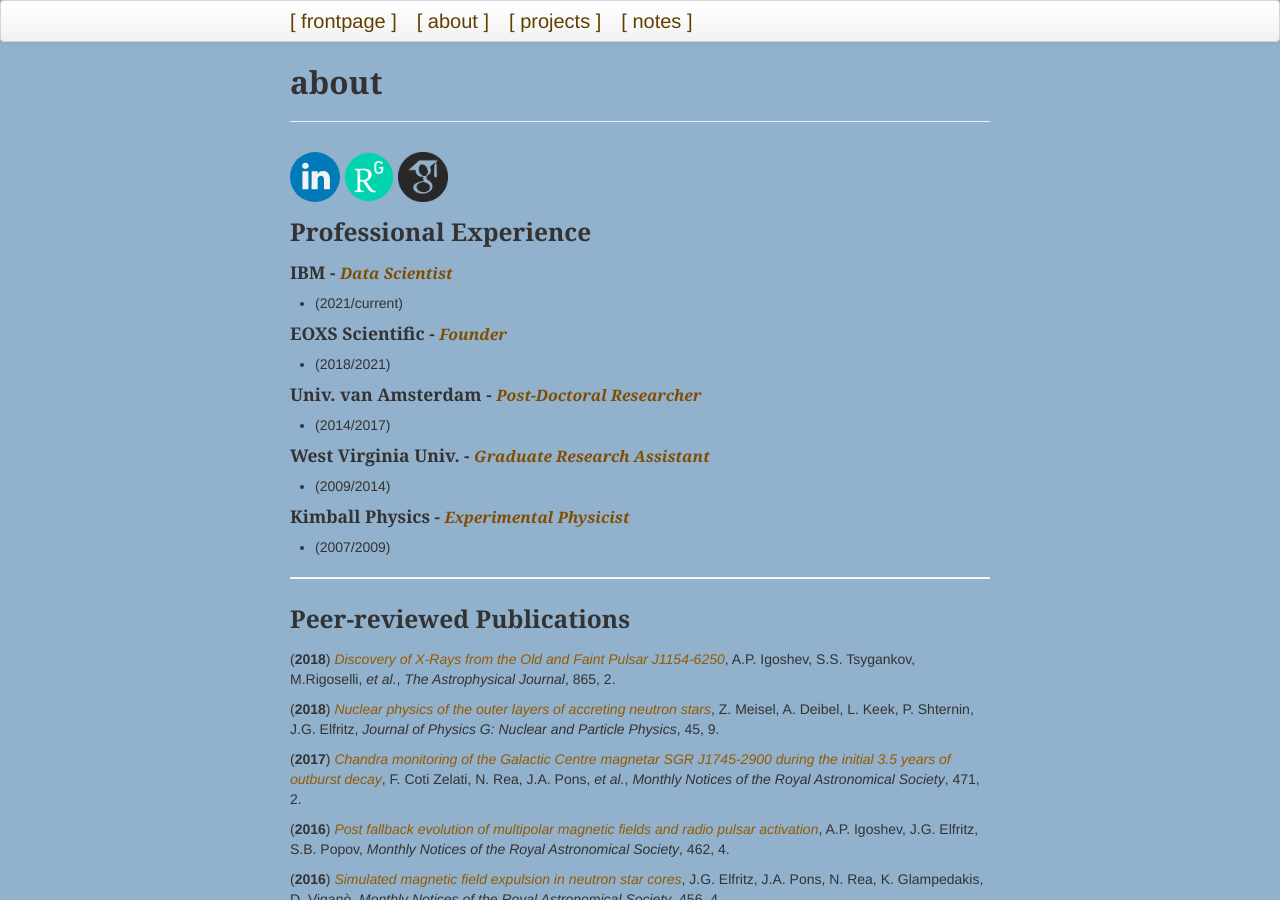
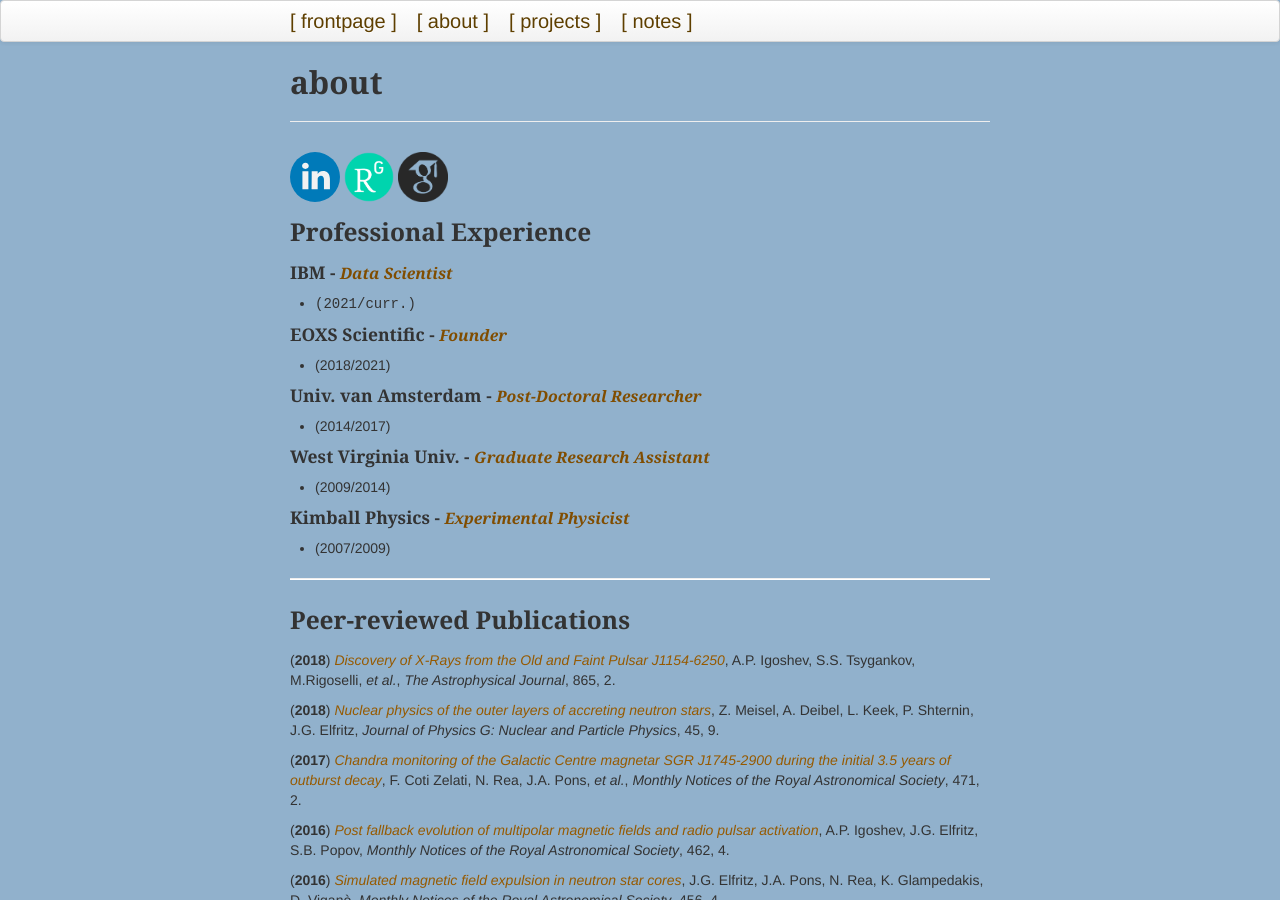
Before and after one commit to justinelfritz/justinelfritz.github.io, a Jekyll site: the page built from pages/about.md, in a window 1280 px wide and 900 px high. Built offline with Jekyll 4.4.1, drawn with Linux system fonts in a browser that asks for light colours.

Commit message:
more font testing in ABOUT

```diff
--- a/pages/about.md
+++ b/pages/about.md
@@ -9,7 +9,7 @@ description: general synopsis and motivation
 ### Professional Experience
 
 #### IBM - <span style="font-size:0.9em; font-style:italic; color:#804d00">Data Scientist</span>
-+ (2021/current)
++ <span style="font-family:'Courier New'">(2021/curr.)</span>
 
 #### EOXS Scientific - <span style="font-size:0.9em; font-style:italic; color:#804d00">Founder</span>
 + (2018/2021)
```
